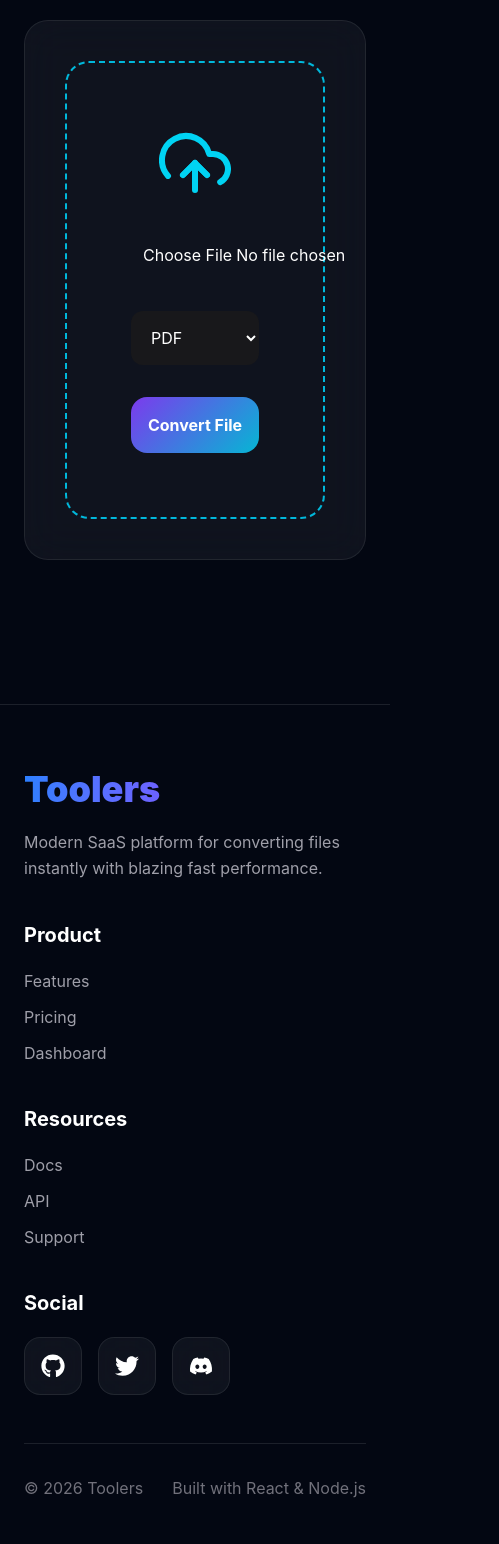
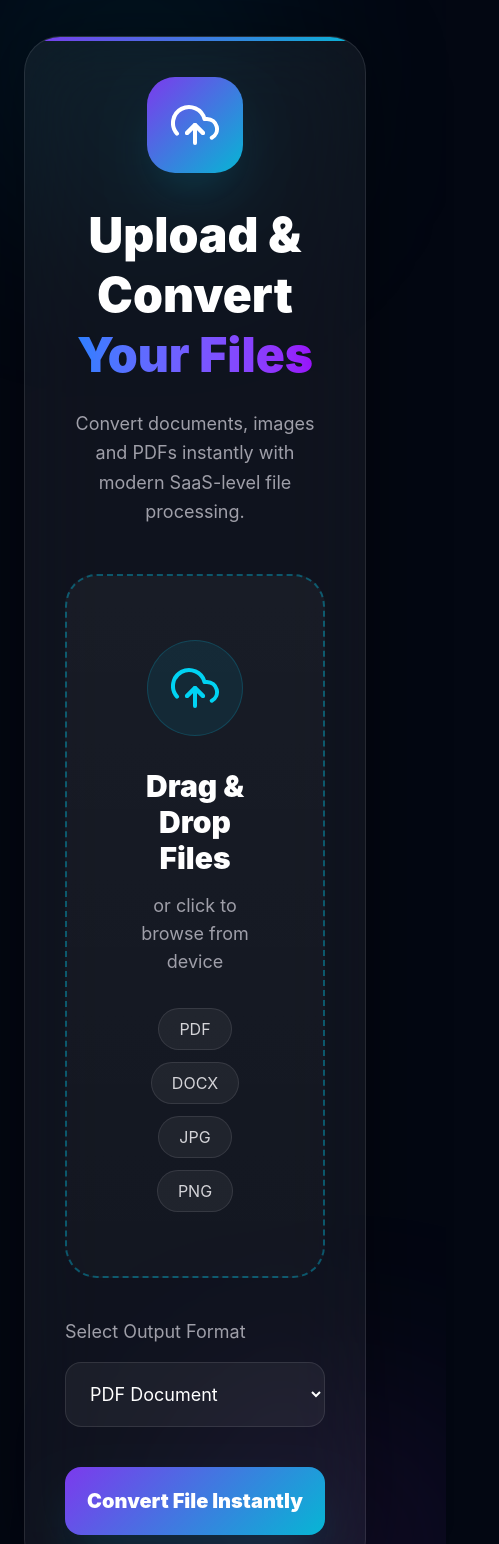
Before and after one commit to Ayan-Frontend/converter_Frontend, a React (Vite) app: page /converter in a window 390 px wide. Shown: the part 100-1644 px from the top of the page, 499 px wide, since content can reach past the window. Built offline with nearby package versions, Linux system fonts and the light colour scheme.

Commit message:
enhanced the converter section

```diff
--- a/src/components/UploadZone.jsx
+++ b/src/components/UploadZone.jsx
@@ -3,6 +3,7 @@ import API from "../services/api";
 import Loader from "./Loader";
 import Toast from "./Toast";
 import { FiUploadCloud } from "react-icons/fi";
+import { motion } from "framer-motion";
 
 export default function UploadZone() {
   const [file, setFile] = useState(null);
@@ -35,47 +36,280 @@ export default function UploadZone() {
   };
 
   return (
-    <div className="glass rounded-3xl mt-10 p-10">
+    <div className="relative mt-14">
+      {/* BACKGROUND GLOWS */}
+
+      <div className="absolute -top-20 l-eft-20 w-55 h-55 bg-cyan-500/20 blur-[120px] rounded-full"></div>
+
+      <div className="absolute -bottom-20 -right-20 w-55 h-55 bg-purple-500/20 blur-[120px] rounded-full"></div>
+
+      {/* MAIN CARD */}
+
+      <motion.div
+        whileHover={{
+          scale: 1.01,
+        }}
+        transition={{
+          duration: 0.3,
+        }}
+        className="relative overflow-hidden rounded-[36px] border border-white/10 bg-white/5 backdrop-blur-2xl shadow-[0_0_80px_rgba(0,0,0,0.4)]"
+      >
+        {/* TOP GRADIENT */}
+
+        <div className="absolute inset-x-0 top-0 h-1 gradient"></div>
+
+        {/* CONTENT */}
+
+        <div className="p-10 md:p-14">
           {error && <Toast message={error} />}
 
-      <div className="border-2 border-dashed border-cyan-500 rounded-3xl p-16 text-center">
-        <FiUploadCloud className="text-7xl mx-auto text-cyan-400" />
+          {/* HEADER */}
 
+          <div className="text-center mb-12">
+            <div className="w-24 h-24 rounded-[28px] gradient flex items-center justify-center mx-auto shadow-2xl shadow-cyan-500/20">
+              <FiUploadCloud className="text-5xl text-white" />
+            </div>
+
+            <h1 className="text-5xl font-black mt-8 leading-tight">
+              Upload & Convert <br />
+              <span className="bg-linear-to-r from-blue-500 to-purple-600 bg-clip-text text-transparent">
+                Your Files
+              </span>
+            </h1>
+
+            <p className="text-zinc-400 text-lg mt-6 max-w-2xl mx-auto leading-relaxed">
+              Convert documents, images and PDFs instantly with modern
+              SaaS-level file processing.
+            </p>
+          </div>
+
+          {/* DROP AREA */}
+
+          <label
+            className="
+        group
+        relative
+        block
+        border-2
+        border-dashed
+        border-cyan-500/40
+        hover:border-cyan-400
+        rounded-4xl
+        p-16
+        transition-all
+        duration-300
+        cursor-pointer
+        bg-linear-to-b
+        from-white/4
+        to-white/2
+        hover:from-cyan-500/10
+        hover:to-purple-500/10
+      "
+          >
             <input
               type="file"
-          className="mt-8 p-3 cursor-pointer"
+              className="hidden"
               onChange={(e) => setFile(e.target.files[0])}
             />
 
+            <div className="flex flex-col items-center text-center">
+              <div
+                className="
+            w-24
+            h-24
+            rounded-full
+            bg-cyan-500/10
+            border
+            border-cyan-500/20
+            flex
+            items-center
+            justify-center
+            group-hover:scale-110
+            transition
+          "
+              >
+                <FiUploadCloud className="text-5xl text-cyan-400" />
+              </div>
+
+              <h2 className="text-3xl font-black mt-8">Drag & Drop Files</h2>
+
+              <p className="text-zinc-400 mt-4 text-lg">
+                or click to browse from device
+              </p>
+
+              <div className="flex gap-3 mt-8 flex-wrap justify-center">
+                <span className="px-5 py-2 rounded-full bg-white/5 border border-white/10 text-zinc-300">
+                  PDF
+                </span>
+
+                <span className="px-5 py-2 rounded-full bg-white/5 border border-white/10 text-zinc-300">
+                  DOCX
+                </span>
+
+                <span className="px-5 py-2 rounded-full bg-white/5 border border-white/10 text-zinc-300">
+                  JPG
+                </span>
+
+                <span className="px-5 py-2 rounded-full bg-white/5 border border-white/10 text-zinc-300">
+                  PNG
+                </span>
+              </div>
+            </div>
+          </label>
+
+          {/* FILE PREVIEW */}
+
+          {file && (
+            <motion.div
+              initial={{
+                opacity: 0,
+                y: 20,
+              }}
+              animate={{
+                opacity: 1,
+                y: 0,
+              }}
+              className="
+            mt-10
+            flex
+            items-center
+            justify-between
+            bg-white/5
+            border
+            border-white/10
+            rounded-3xl
+            p-6
+          "
+            >
+              <div className="flex items-center gap-5">
+                <div
+                  className="
+              w-16
+              h-16
+              rounded-2xl
+              gradient
+              flex
+              items-center
+              justify-center
+            "
+                >
+                  <FiFile className="text-3xl text-white" />
+                </div>
+
+                <div>
+                  <h2 className="text-xl font-bold">{file.name}</h2>
+
+                  <p className="text-zinc-400 mt-1">
+                    {(file.size / 1024).toFixed(2)} KB
+                  </p>
+                </div>
+              </div>
+
+              <FiCheckCircle className="text-4xl text-green-400" />
+            </motion.div>
+          )}
+
+          {/* FORMAT SELECT */}
+
+          <div className="mt-10">
+            <label className="text-zinc-400 text-lg">
+              Select Output Format
+            </label>
+
             <select
-          className="w-full mt-8 bg-zinc-900 p-4 rounded-xl"
+              className="
+            w-full
+            mt-4
+            bg-white/5
+            border
+            border-white/10
+            rounded-2xl
+            p-5
+            text-lg
+            outline-none
+            focus:border-cyan-500
+            transition
+          "
               onChange={(e) => setFormat(e.target.value)}
             >
-          <option value="pdf">PDF</option>
-          <option value="docx">DOCX</option>
-          <option value="jpg">JPG</option>
-          <option value="png">PNG</option>
+              <option value="pdf">PDF Document</option>
+
+              <option value="docx">DOCX Document</option>
+
+              <option value="jpg">JPG Image</option>
+
+              <option value="png">PNG Image</option>
             </select>
+          </div>
 
-        <button
+          {/* BUTTON */}
+
+          <motion.button
+            whileTap={{
+              scale: 0.97,
+            }}
+            whileHover={{
+              scale: 1.01,
+            }}
             onClick={handleConvert}
-          className="gradient w-full py-4 rounded-2xl mt-8 font-bold hover:scale-[1.02] transition"
+            className="
+          w-full
+          mt-10
+          gradient
+          py-5
+          rounded-2xl
+          text-xl
+          font-black
+          shadow-2xl
+          shadow-cyan-500/20
+          hover:shadow-cyan-500/40
+          transition-all
+          duration-300
+          cursor-pointer
+        "
           >
-          Convert File
-        </button>
+            {loading ? "Converting File..." : "Convert File Instantly"}
+          </motion.button>
+
+          {/* LOADER */}
 
           {loading && <Loader />}
 
+          {/* DOWNLOAD */}
+
           {download && (
-          <a
+            <motion.a
+              initial={{
+                opacity: 0,
+                y: 20,
+              }}
+              animate={{
+                opacity: 1,
+                y: 0,
+              }}
               href={download}
               target="_blank"
-            className="block mt-6 text-cyan-400 underline"
+              className="
+            mt-8
+            flex
+            items-center
+            justify-center
+            gradient
+            py-5
+            rounded-2xl
+            text-xl
+            font-black
+            hover:scale-[1.01]
+            transition-all
+            duration-300
+          cursor-pointer
+          "
             >
               Download Converted File
-          </a>
+            </motion.a>
           )}
         </div>
+      </motion.div>
     </div>
   );
 }
```
Lines whose indentation alone changed are shown as unchanged.
